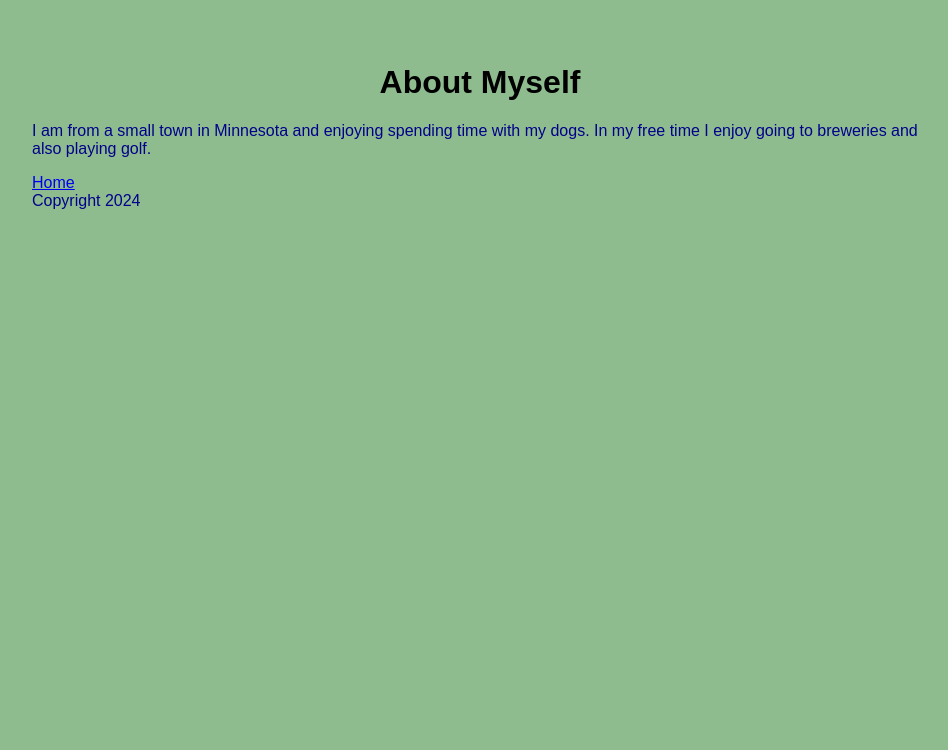
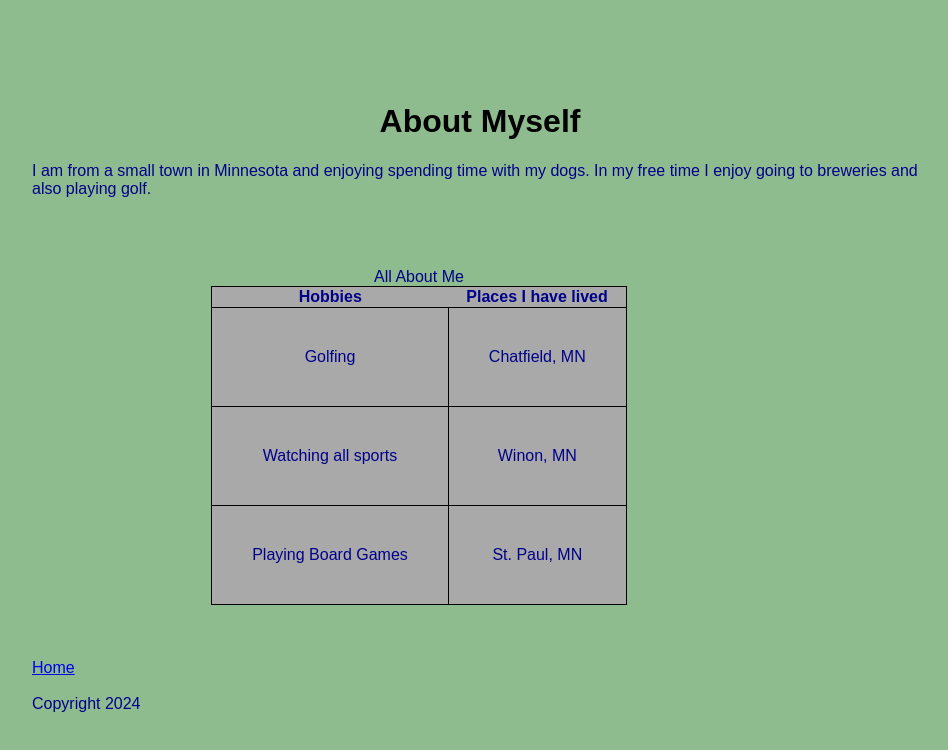
Before and after one commit to annessakester/Aboutus, a plain HTML site: page aboutus.html in a window 1280 px wide. Shown: the whole page, without its empty margins (160-1108 px from the left). Drawn offline with Linux system fonts and the light colour scheme.

Commit message:
Add files via upload

```diff
--- a/aboutus.html
+++ b/aboutus.html
@@ -1,5 +1,6 @@
 <html>
     <head>
+        <meta name="viewport" content="width=device-width, initial-scale=1.0" />
     <title>My Portfolio</title>
         <style type="text/css">
             body {
@@ -13,25 +14,61 @@
                 text-align: center;
             }
             table {
+                align-content: center;
                 width: 500px;
                 background-color: darkgray;
                 border: 5px solid darkgray;
                 padding-top: 10px;
                 margin-left: 20%;
+                font-weight: 500;
             }
             td {
                 text-align: center;
                 padding: 10px;
             }
+            table, td{
+                border: 1px solid black;
+                border-collapse: collapse;
+                padding: 40px;
+            }
         </style>
     </head>
     <body>
+        <br>
     <h1>About Myself</h1>
         <p>I am from a small town in Minnesota and enjoying spending time with my dogs. In my free time I enjoy going to breweries and also playing golf.</p>
+        <br>
+        <br>
+        <br>
+     <table style="width: auto">
+         <caption>All About Me</caption>
+         <tr>
+            <th>Hobbies</th>
+            <th>Places I have lived</th>
+         </tr>
+           <tr>
+                    <td>Golfing</td>
+                    <td>Chatfield, MN</td>
+            </tr>
+         <tr>
+             <td>Watching all sports</td>
+             <td>Winon, MN</td>
+         </tr>
+         <tr>
+            <td> Playing Board Games</td>
+            <td>St. Paul, MN</td>
+         </tr>
+
+        </table>
+        <br>
+        <br>
+        <br>
      <nav>
         <a href="https://annessakester.github.io/myportfolio/">Home</a>
     </nav>
     </body>
+    <br>
+
     <footer>
         Copyright 2024</footer>
 
```
